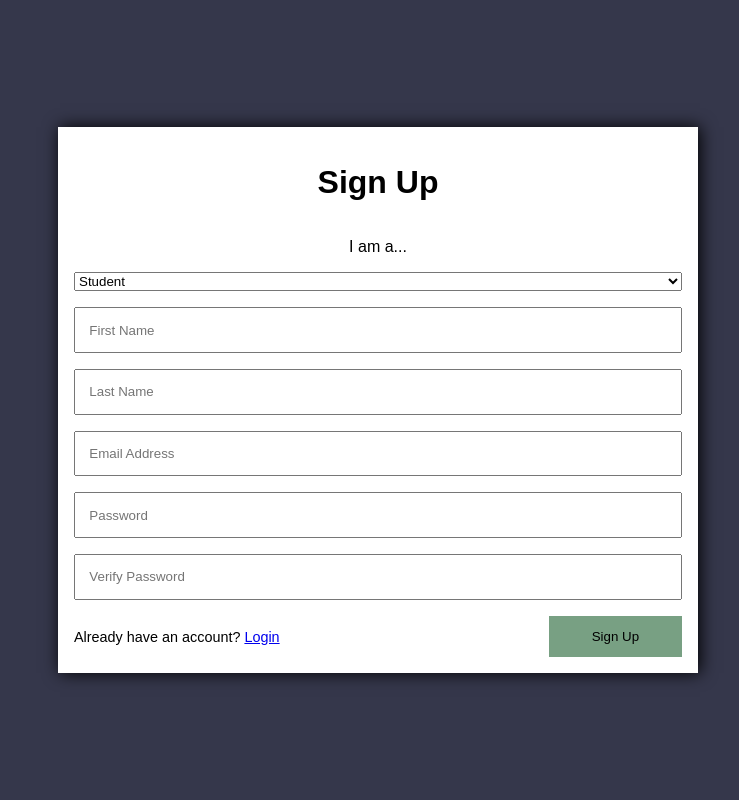
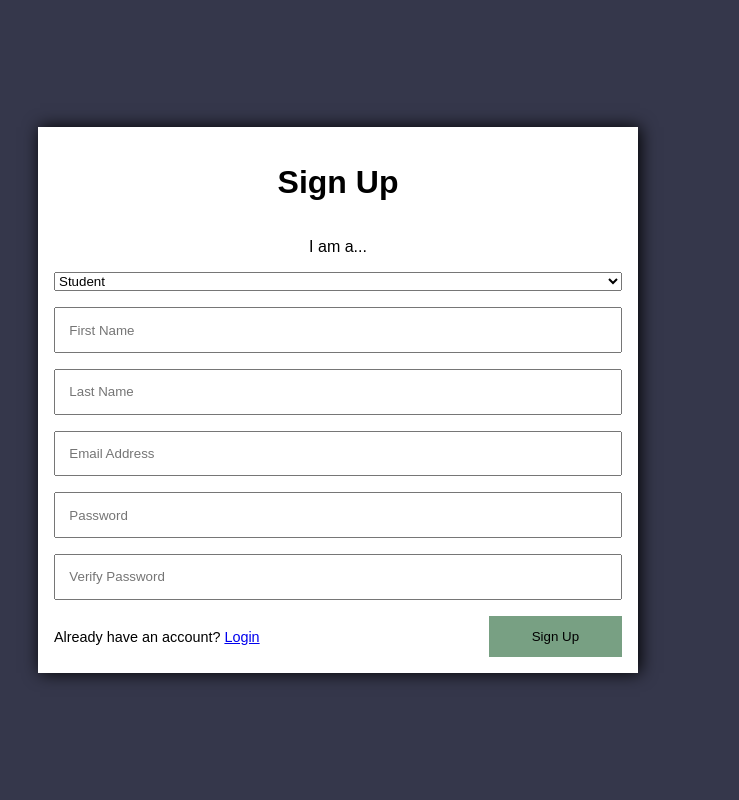
Before and after one commit to 1054009/CSET-160-FinalProject, a Flask app: page /signup/ in a window 1280 px wide. Shown: the whole page, without its empty margins (262-1001 px from the left). Run offline with Flask 3, Linux system fonts and the light colour scheme.

Commit message:
Fix body block position
Body block was showing below navbar instead of to the side

```diff
--- a/src/static/styles/base.css
+++ b/src/static/styles/base.css
@@ -33,6 +33,8 @@ html, body
 body
 {
 	background-color: var(--palette1);
+
+	display: flex;
 }
 
 p
@@ -132,7 +134,7 @@ p
 
 #body_block
 {
-	width: 100%;
+	width: calc(100% - var(--navbar-width));
 	min-height: 100%;
 
 	padding-left: var(--side-padding);
```
